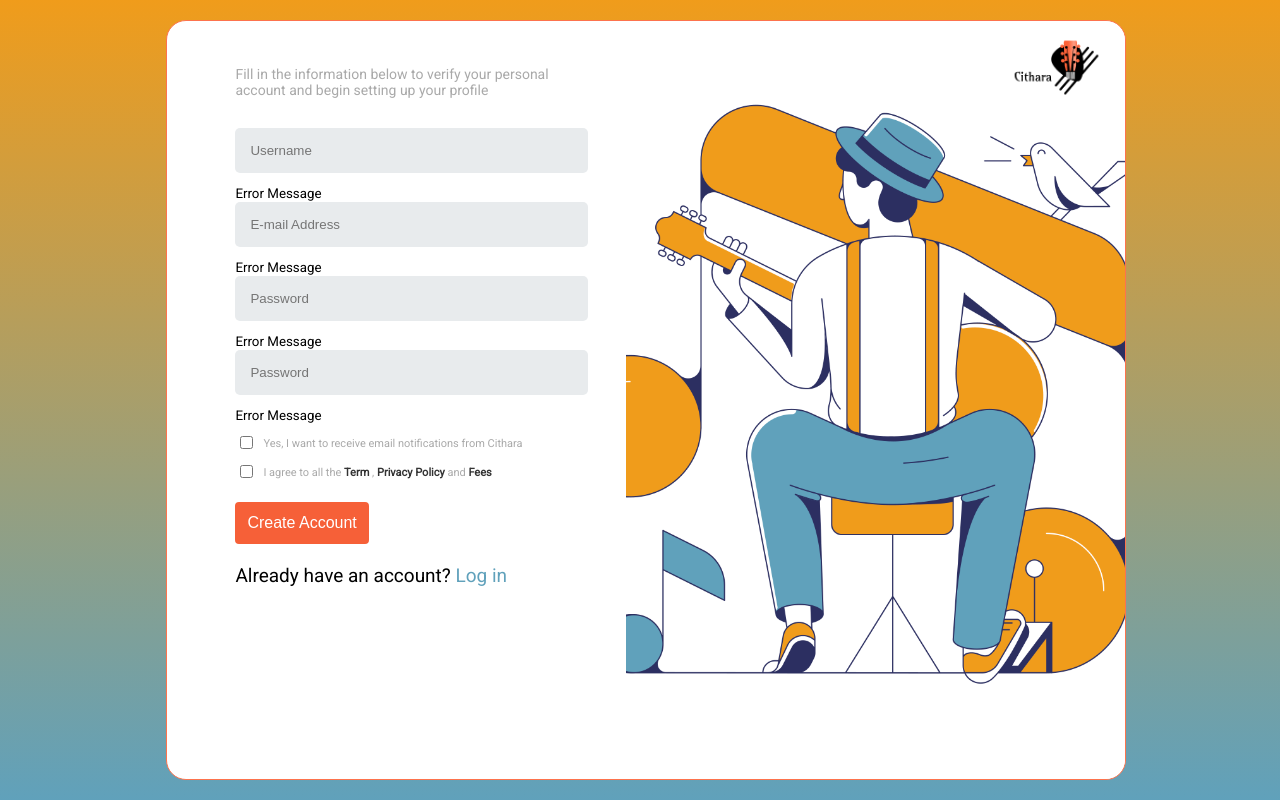
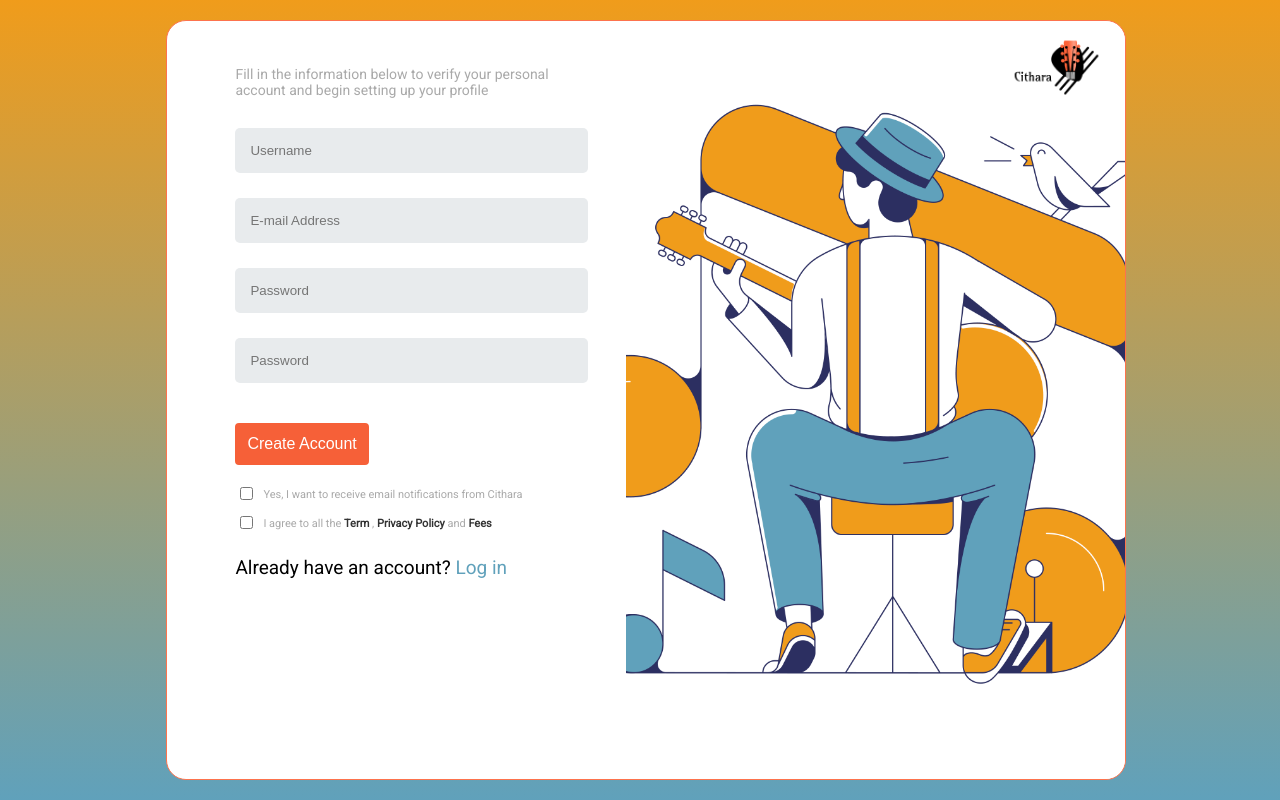
Before and after one commit to jose-a-dlc05/cithara-frontend, a PHP site: page /registration.html in a window 1280 px wide. Run offline with PHP 8.4, Linux system fonts and the light colour scheme; some web fonts are replaced.

Commit message:
Added first part of showError function in registration form

```diff
--- a/registration.html
+++ b/registration.html
@@ -22,9 +22,8 @@
               id="username"
               placeholder="Username"
               class="reg-username"
-              required
             />
-            <small>Error Message</small>
+            <small></small>
           </div>
           <div class="form-control">
             <input
@@ -33,9 +32,8 @@
               id="email"
               placeholder="E-mail Address"
               class="reg-emailadd"
-              required
             />
-            <small>Error Message</small>
+            <small></small>
           </div>
           <div class="form-control">
             <input
@@ -45,9 +43,8 @@
               placeholder="Password"
               class="reg-password"
               autocomplete="on"
-              required
             />
-            <small>Error Message</small>
+            <small></small>
           </div>
           <div class="form-control">
             <input
@@ -57,10 +54,10 @@
               placeholder="Password"
               class="reg-password"
               autocomplete="on"
-              required
             />
-            <small>Error Message</small>
+            <small></small>
           </div>
+          <button type="submit">Create Account</button>
         </form>
         <label class="email-checkbox">
           <input type="checkbox" />
@@ -96,7 +93,6 @@
             ></span
           >
         </label>
-        <button>Create Account</button>
         <p class="existing-account">
           Already have an account?
           <a href="login.html" class="login-anchor">Log in</a>
@@ -112,5 +108,6 @@
         </a>
       </div>
     </div>
+    <script src="/resources/js/registration.js"></script>
   </body>
 </html>
--- a/resources/css/style.css
+++ b/resources/css/style.css
@@ -209,6 +209,31 @@ footer {
   );
 }
 
+.form-control {
+  padding-bottom: 15px;
+  position: relative;
+}
+
+.form-control.success input {
+  border-color: #2ecc71;
+}
+
+.form-control.error input {
+  border-color: #e74c3c;
+}
+
+.form-control small {
+  color: #e74c3c;
+  position: absolute;
+  bottom: 7px;
+  left: 0;
+  visibility: hidden;
+}
+
+.form-control.error small {
+  visibility: visible;
+}
+
 button {
   cursor: pointer;
   background-color: #f66038;
@@ -218,8 +243,9 @@ button {
   display: block;
   font-size: 16px;
   padding: 10px;
-  margin-top: 20px;
+  margin-top: 15px;
   margin-bottom: 20px;
+  outline: 0;
 }
 
 /* --------------- */
@@ -274,7 +300,7 @@ input[type='text'] {
 }
 
 .forgot-password-link {
-  margin-left: 171px;
+  margin-left: 15em;
   font-size: 10px;
   text-decoration: none;
   color: #000000;
@@ -377,7 +403,12 @@ input[type='text'] {
   display: block;
   margin-top: 10px;
   margin-left: 5px;
+  margin-bottom: 10px;
   position: relative;
+}
+
+.terms-checkbox {
+  margin-bottom: 23px;
 }
 
 input[type='checkbox'] {
```
Also changed, not shown: resources/js/app.js (+18 -18 lines), resources/js/registration.js (added, +32 -0 lines).
